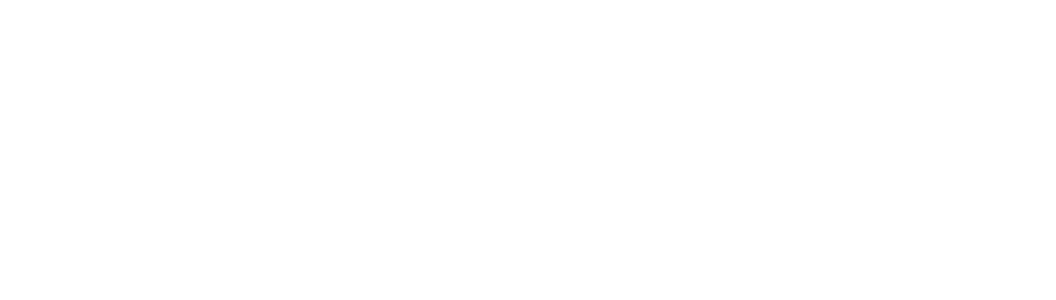
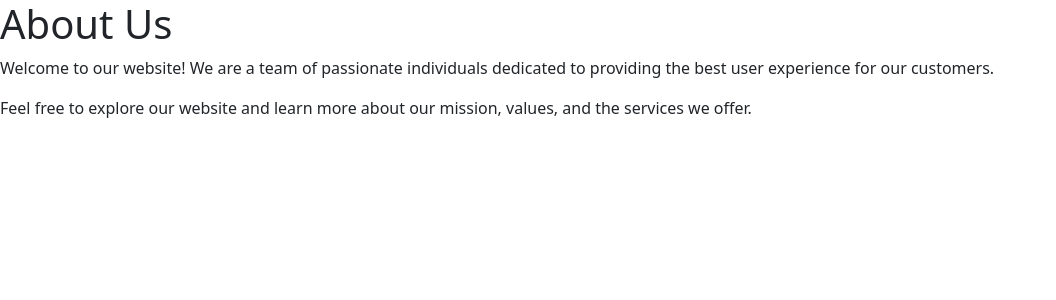
Before and after one commit to 22037707-Asmond/FYP-LifeQuest, a React (Create React App) app in the folder client-frontend/: page /AboutU in a window 1280 px wide. Before the commit this address had no page. Shown: the top 300 px of the page, without its empty margins (0-1056 px from the left). Built offline with nearby package versions, Linux system fonts and the light colour scheme.

Commit message:
Changed Aboutus Page

```diff
--- a/client-frontend/src/App.js
+++ b/client-frontend/src/App.js
@@ -2,14 +2,14 @@
 import {Route, Routes} from 'react-router-dom';
 import Homepage from './pages/Homepage';
 import SignIn from './pages/SignIn';
-import AboutUs from './pages/AboutUs';
+import AboutUs from './pages/AboutUS';
 
 function App() {
   return (
     <Routes>
       <Route path='/' element={<Homepage/>} />
       <Route path='SignIn' element = {<SignIn/>} ></Route>s
-      <Route path='AboutUs' element = {<AboutUs/>} ></Route>s
+      <Route path='AboutU' element = {<AboutUs/>} ></Route>s
 
     </Routes>
   );
--- a/client-frontend/src/pages/AboutUs.jsx
+++ b/client-frontend/src/pages/AboutUs.jsx
@@ -0,0 +1,15 @@
+import React from 'react'
+
+function AboutUS() {
+  return (
+
+       <div>
+            <h1>About Us</h1>
+            <p>Welcome to our website! We are a team of passionate individuals dedicated to providing the best user experience for our customers.</p>
+            <p>Feel free to explore our website and learn more about our mission, values, and the services we offer.</p>
+        </div>
+
+  )
+}
+
+export default AboutUS;
```
